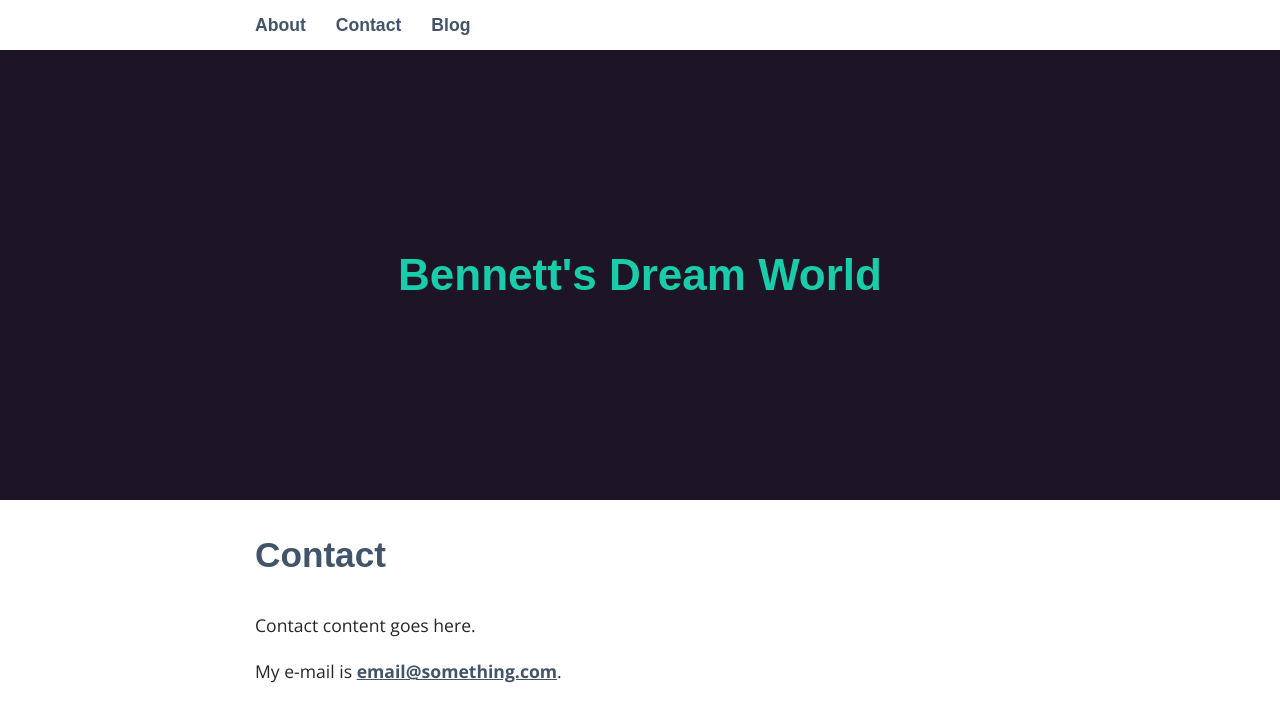
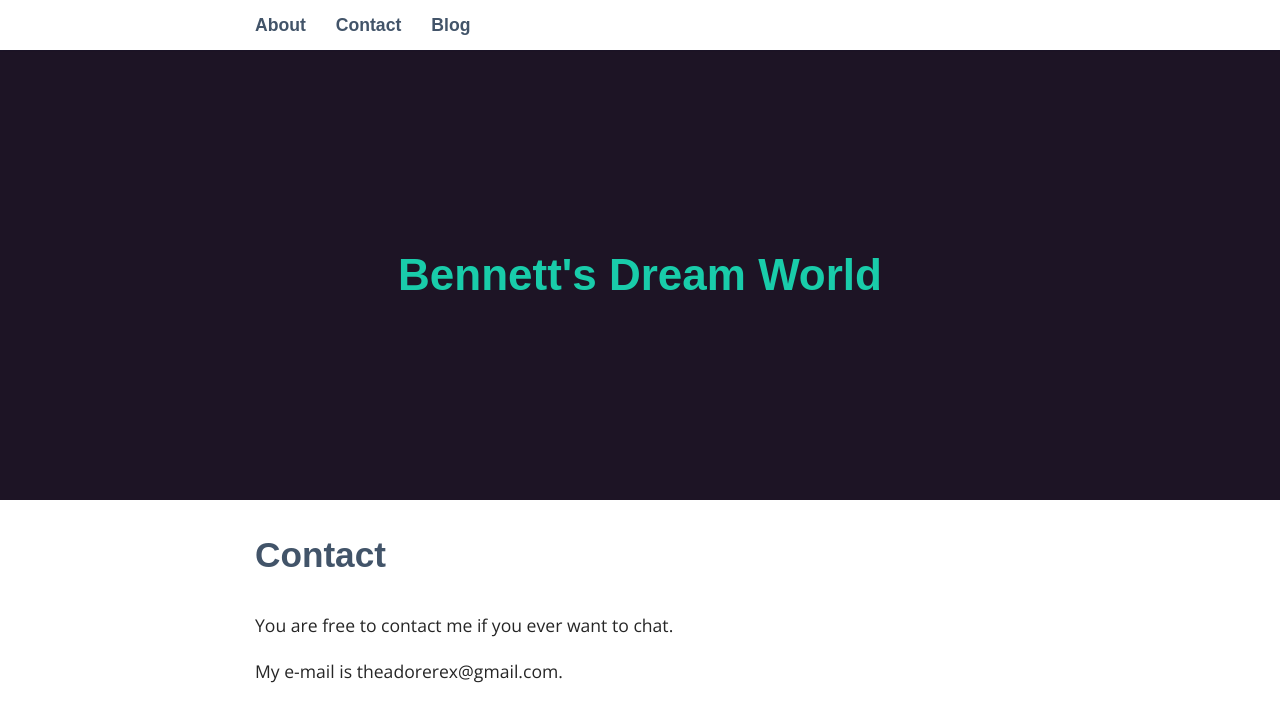
Before and after one commit to theadorerex/personalwebsite, a Jekyll site: the page built from _pages/02_contact.md, in a window 1280 px wide. Shown: the top 722 px of the page. Built offline with Jekyll 4.4.1, drawn with Linux system fonts in a browser that asks for light colours; some web fonts are replaced.

Commit message:
Update 02_contact.md

```diff
--- a/_pages/02_contact.md
+++ b/_pages/02_contact.md
@@ -4,6 +4,6 @@ title: Contact
 permalink: /contact/
 ---
 
-Contact content goes here.
+You are free to contact me if you ever want to chat.
 
-My e-mail is [email@something.com](mailto:email@something.com).
+My e-mail is theadorerex@gmail.com.
```
